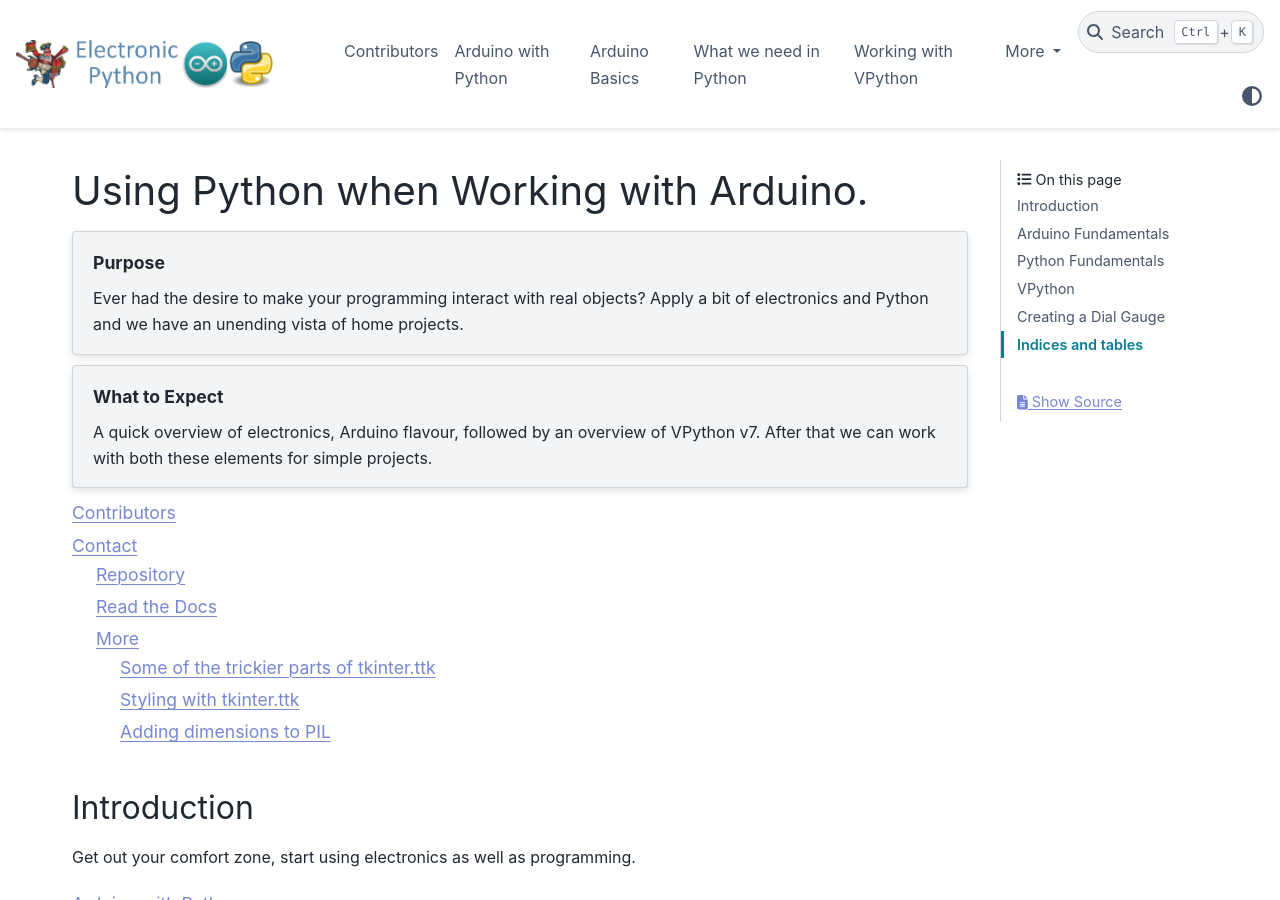
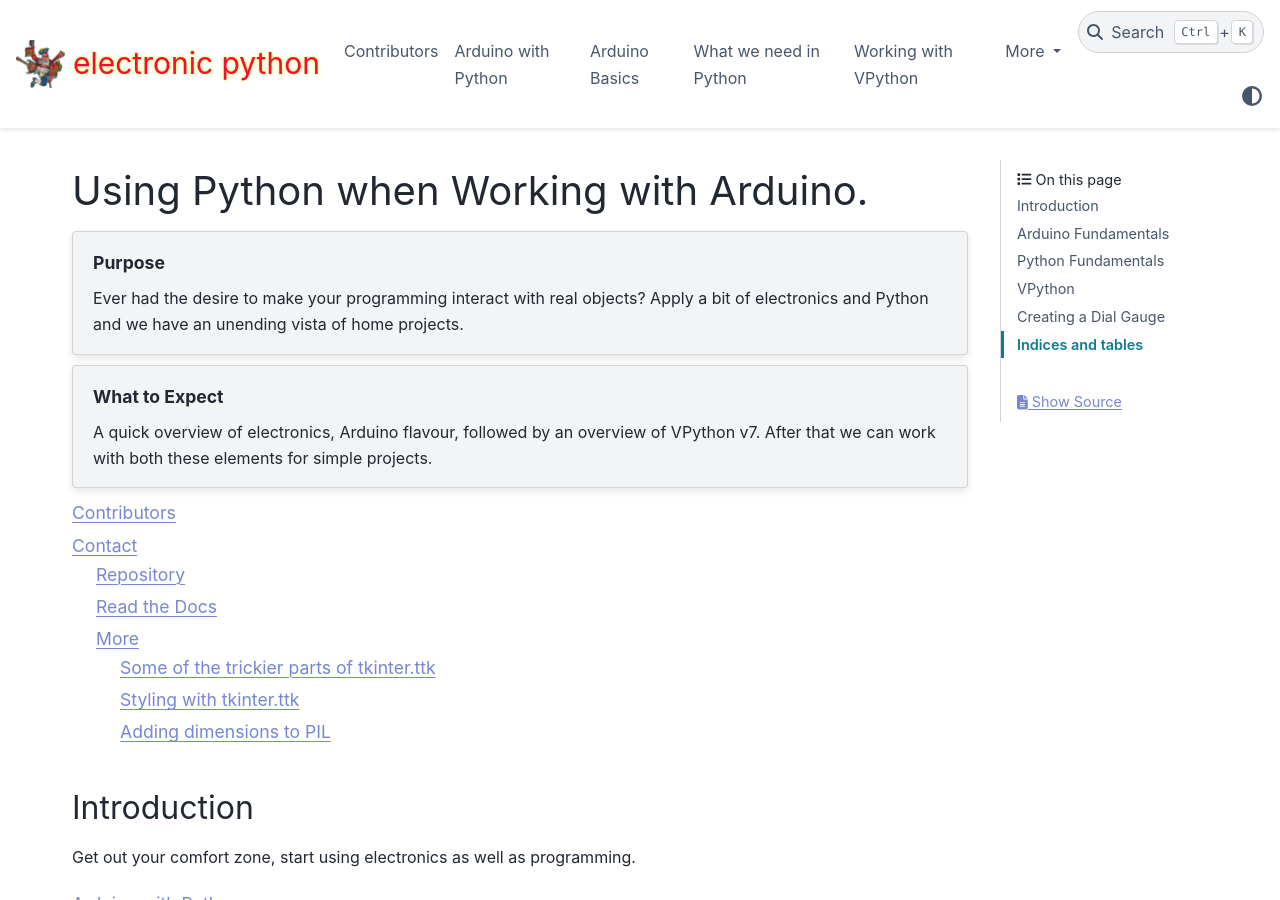
Before and after one commit to Edgar-Donk/Electronic-Python, a Sphinx documentation site: the page built from docs/index.rst, in a window 1280 px wide and 900 px high. Built offline with Sphinx 7.4.7 and the PyData theme 0.15.4, drawn with Linux system fonts in a browser that asks for light colours.

Commit message:
Add files via upload

```diff
--- a/docs/conf.py
+++ b/docs/conf.py
@@ -111,5 +111,14 @@ html_context = {
     "doc_path": "docs",
 }
 
-html_logo = '_static/ben2.png' #ben1.png
+# html_logo = '_static/ben2.png' #ben1.png
+
+html_theme_options = {
+   "logo": {
+      "text": "electronic python",
+      "image_light": 'bigbenc.png',
+      "image_dark": "bigbencneon.png",
+   }
+}
+
 html_favicon = '_static/ben1.ico'
```
